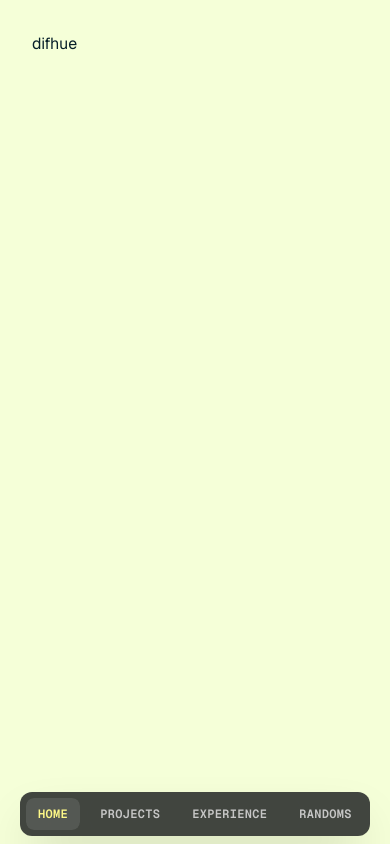
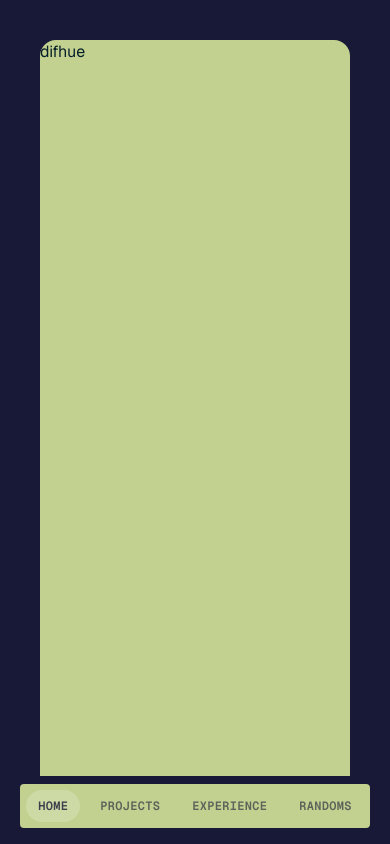
Before and after one commit to ankitzm/portfolio, a Next.js app: page / in a window 390 px wide. Built offline with nearby package versions, Linux system fonts and the light colour scheme.

Commit message:
fixed layout + responsiveness

```diff
--- a/app/components/NavBar.tsx
+++ b/app/components/NavBar.tsx
@@ -31,7 +31,7 @@ export default function NavBar() {
       }`}
     >
       <div
-        className={`relative flex bg-eerie-black-bg/80 text-[#e7e7e7]/80 rounded-xl sm:rounded-2xl shadow-2xl backdrop-blur-[60px] font-semibold tracking-wide sm:tracking-wider uppercase text-xs sm:text-sm origin-center transition-all duration-[800ms] ease-[cubic-bezier(0.22,1,0.36,1)] ${
+        className={`relative flex bg-background rounded-xl sm:rounded-2xl font-semibold tracking-wide sm:tracking-wider uppercase text-xs sm:text-sm origin-center transition-all duration-[800ms] ease-[cubic-bezier(0.22,1,0.36,1)] border-8 border-background-base ${
           expanded
             ? "scale-x-100 gap-2 sm:gap-6 p-1.5 sm:p-2"
             : "scale-x-[0.94] gap-0 p-1.5 sm:p-2"
@@ -45,7 +45,7 @@ export default function NavBar() {
               key={item.href}
               href={item.href}
               className={`relative inline-flex items-center rounded-lg sm:rounded-xl transition-all duration-[800ms] ease-out group overflow-hidden ${
-                isActive ? "text-icterine" : "text-[#e7e7e7]/80"
+                isActive ? "text-background-base/80" : "text-background-base/60"
               } ${expanded ? "hover:animate-squiggle" : ""} ${
                 isVisible
                   ? "py-2 px-3 sm:py-2.5 sm:px-4 opacity-100 max-w-[260px] scale-100 pointer-events-auto"
@@ -55,12 +55,12 @@ export default function NavBar() {
               {/* Active background */}
               {isActive && (
                 <div
-                  className="absolute inset-0 bg-white/10 rounded-lg sm:rounded-xl transition-all duration-300 ease-out"
+                  className="absolute inset-0 bg-white/20 rounded-4xl sm:rounded-2xl transition-all duration-300 ease-out"
                 />
               )}
               {/* Hover background */}
               <div
-                className="absolute inset-0 bg-white/5 rounded-lg sm:rounded-xl opacity-0 group-hover:opacity-100 transition-all duration-300 ease-out"
+                className="absolute inset-0 bg-white/15 rounded-lg sm:rounded-xl opacity-0 group-hover:opacity-100 transition-all duration-300 ease-out"
               />
               <span className="relative z-10">{item.label}</span>
             </Link>
--- a/app/globals.css
+++ b/app/globals.css
@@ -1,7 +1,8 @@
 @import "tailwindcss";
 
 :root {
-  --background: var(--bg-fade-green);
+  --background: #c2d18f;
+  --background-base: #181937;
   --foreground: var(--rich-black);
   --bg-fade-size: 20%;
   /* CSS HEX */
@@ -10,11 +11,13 @@
   --hookers-green: #c2d18f;
   --tigers-eye: #A8612Cff;
   --eerie-black: #14171Aff;
-  --bg-fade-green: #e6ff955d;
+  --fade-green: #b2c2805d;
 }
 
 @theme inline {
   --color-background: var(--background);
+  --color-background-base: var(--background-base);
+  --color-fade-green: var(--fade-green);
   --color-foreground: var(--foreground);
   --color-rich-black: var(--rich-black);
   --color-icterine: var(--icterine);
@@ -27,7 +30,7 @@
 }
 
 body {
-  background: var(--background);
+  /* background: var(--background); */
   color: var(--foreground);
   font-family: Arial, Helvetica, sans-serif;
 }
--- a/app/layout.tsx
+++ b/app/layout.tsx
@@ -24,12 +24,17 @@ export default function RootLayout({
   children: React.ReactNode;
 }>) {
   return (
-    <html lang="en">
+    <html lang="en" className="overflow-hidden">
       <body
-        className={`${geistSans.variable} ${geistMono.variable} antialiased`}
+        className={`${geistSans.variable} ${geistMono.variable} antialiased bg-background-base h-screen overflow-hidden`}
       >
+        <div className="h-screen p-10 m-0">
+          <div className="bg-background h-full rounded-2xl overflow-y-auto">
+          {children}
+          </div>
+        </div>
+
         <NavBar />
-        {children}
       </body>
     </html>
   );
--- a/app/page.tsx
+++ b/app/page.tsx
@@ -6,7 +6,7 @@ export default function Home() {
   const timeoutsRef = useRef<number[]>([]);
 
   return (
-    <div className="font-sans items-center justify-items-center min-h-screen p-8 pb-20 gap-16 sm:p-20">
+    <div className="font-sans items-center">
       difhue
     </div>
   );
```
Also changed, not shown: 1 other file (tests, documents, lock files or other folders).
